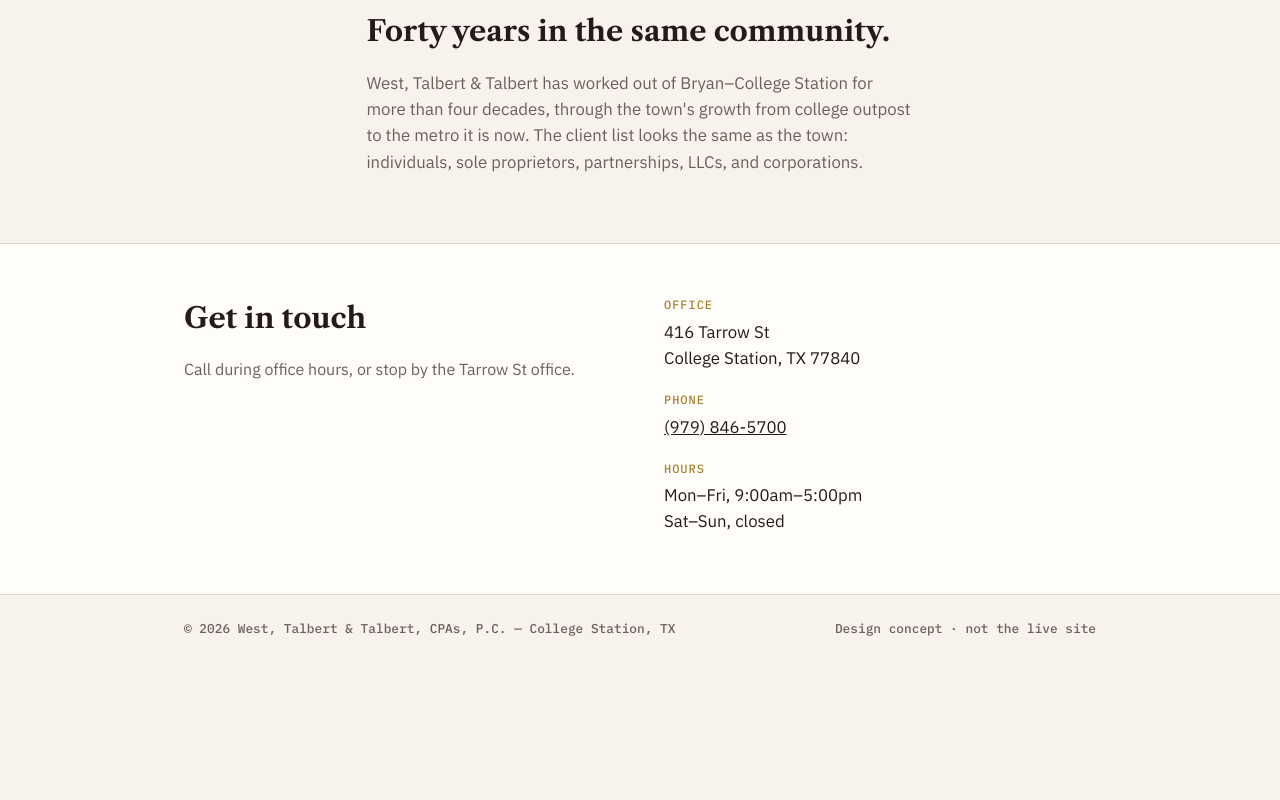
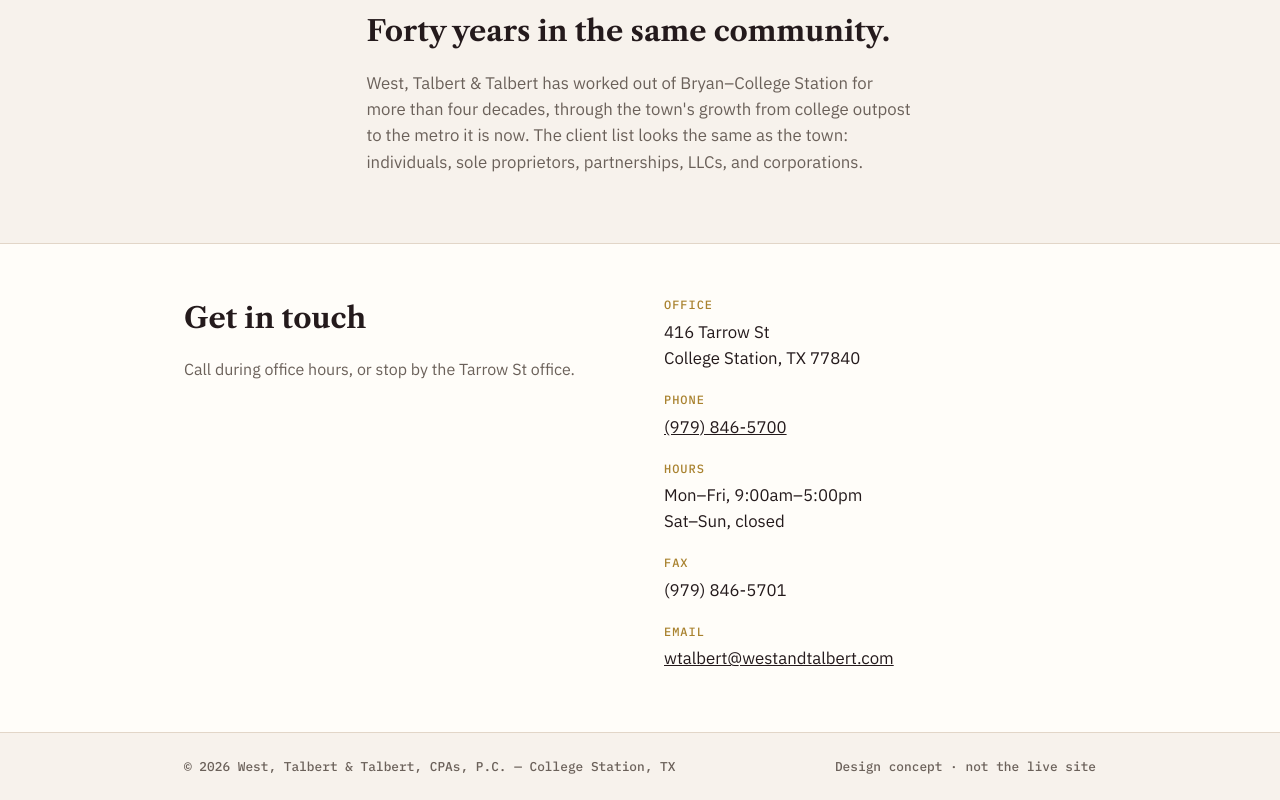
Before and after one commit to RyLaptop/west-talbert-cpas, a plain HTML site: page index.html in a window 1280 px wide. Shown: the part 1601-2401 px from the top of the page. Before the commit the page ends 2264 px from the top, so only its background shows below. Drawn offline with nearby package versions, Linux system fonts and the light colour scheme.

Commit message:
Add fax and email, confirmed against the live site's actual content

```diff
--- a/index.html
+++ b/index.html
@@ -121,6 +121,14 @@
         <dt>Hours</dt>
         <dd>Mon&ndash;Fri, 9:00am&ndash;5:00pm<br>Sat&ndash;Sun, closed</dd>
       </div>
+      <div>
+        <dt>Fax</dt>
+        <dd>(979) 846-5701</dd>
+      </div>
+      <div>
+        <dt>Email</dt>
+        <dd><a href="mailto:wtalbert@westandtalbert.com">wtalbert@westandtalbert.com</a></dd>
+      </div>
     </dl>
   </div>
 </section>
```
